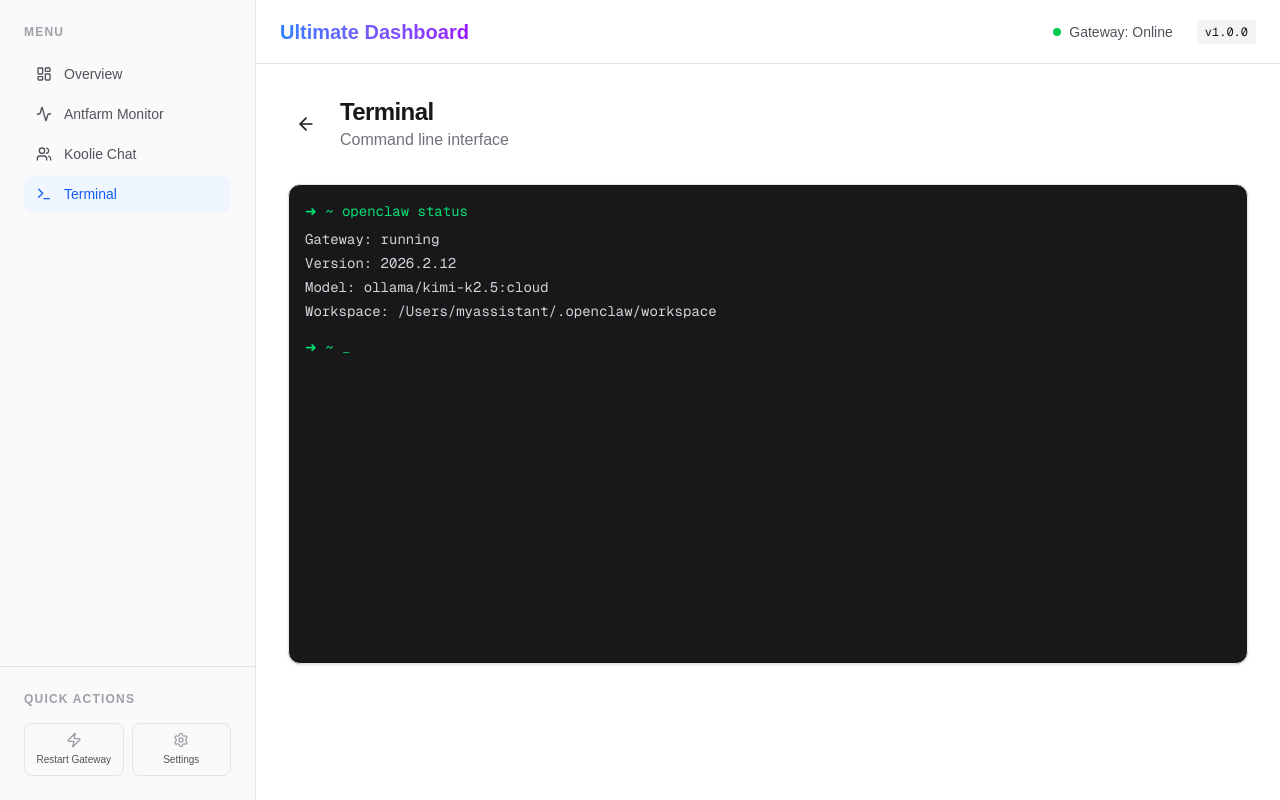
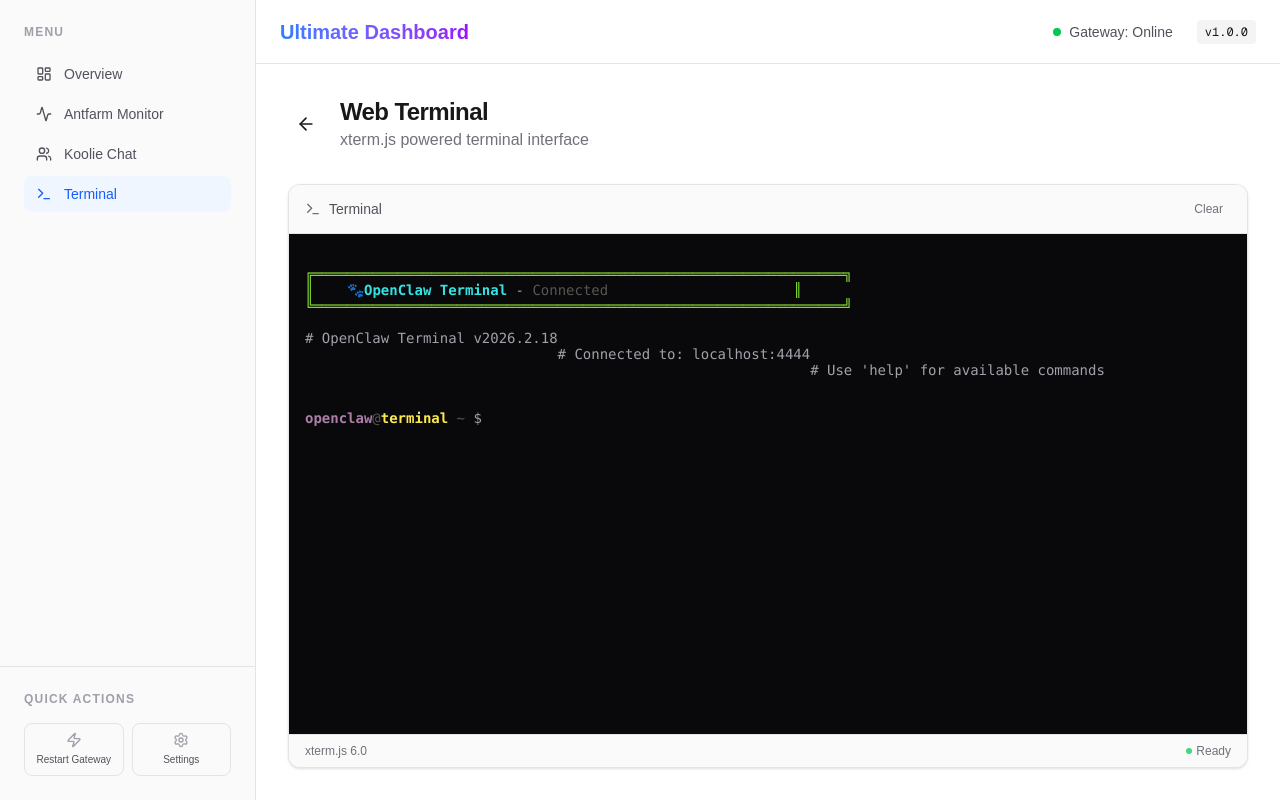
Before and after one commit to MathiasFobi/ultimate-dashboard, a Next.js app: page /terminal in a window 1280 px wide. Built offline with nearby package versions, Linux system fonts and the light colour scheme.

Commit message:
feat: story-08 - Web Terminal - Core Setup with xterm.js

```diff
--- a/app/terminal/page.tsx
+++ b/app/terminal/page.tsx
@@ -1,29 +1,42 @@
-import React from 'react';
-import { Terminal, ArrowLeft } from 'lucide-react';
+'use client';
+
+import React, { useState } from 'react';
+import { Terminal as TerminalIcon, ArrowLeft } from 'lucide-react';
 import Link from 'next/link';
+import TerminalWidget from '@/components/TerminalWidget';
 
 export default function TerminalPage() {
+  const [commandHistory, setCommandHistory] = useState<string[]>([]);
+  const [initialText] = useState(`# OpenClaw Terminal v2026.2.18
+# Connected to: localhost:4444
+# Use 'help' for available commands\r\n`);
+
+  const handleInput = (input: string) => {
+    setCommandHistory((prev) => [...prev, input]);
+    // TODO: Implement shell command execution via OpenClaw exec API
+    console.log('Terminal input:', input);
+  };
+
   return (
-    <div className="space-y-8">
-      <div className="flex items-center gap-4">
+    <div className="h-[calc(100vh-8rem)] flex flex-col">
+      {/* Header */}
+      <div className="flex items-center gap-4 flex-shrink-0">
         <Link href="/" className="p-2 rounded-lg hover:bg-zinc-100 dark:hover:bg-zinc-800 transition-colors">
           <ArrowLeft className="h-5 w-5" />
         </Link>
         <div>
-          <h2 className="text-2xl font-bold tracking-tight">Terminal</h2>
-          <p className="text-zinc-500">Command line interface</p>
+          <h2 className="text-2xl font-bold tracking-tight">Web Terminal</h2>
+          <p className="text-zinc-500">xterm.js powered terminal interface</p>
         </div>
       </div>
 
-      <div className="rounded-xl border border-zinc-200 bg-zinc-900 p-4 shadow-sm font-mono text-sm h-[60vh] overflow-y-auto">
-        <div className="text-green-400 mb-2">➜  ~ openclaw status</div>
-        <div className="text-zinc-300 space-y-1">
-          <p>Gateway: running</p>
-          <p>Version: 2026.2.12</p>
-          <p>Model: ollama/kimi-k2.5:cloud</p>
-          <p>Workspace: /Users/myassistant/.openclaw/workspace</p>
-        </div>
-        <div className="text-green-400 mt-4">➜  ~ <span className="animate-pulse">_</span></div>
+      {/* Terminal Widget */}
+      <div className="mt-8 flex-1 min-h-0">
+        <TerminalWidget
+          initialText={initialText}
+          onInput={handleInput}
+          readOnly={false}
+        />
       </div>
     </div>
   );
--- /dev/null
+++ b/components/TerminalWidget.tsx
@@ -0,0 +1,154 @@
+'use client';
+
+import React, { useEffect, useRef, useCallback } from 'react';
+import { Terminal as XTerm } from '@xterm/xterm';
+import { FitAddon } from '@xterm/addon-fit';
+import { Terminal as TerminalIcon } from 'lucide-react';
+import '@xterm/xterm/css/xterm.css';
+
+interface TerminalWidgetProps {
+  initialText?: string;
+  onInput?: (input: string) => void;
+  readOnly?: boolean;
+}
+
+export default function TerminalWidget({ initialText = '', onInput, readOnly = false }: TerminalWidgetProps = {}) {
+  const terminalRef = useRef<HTMLDivElement>(null);
+  const xtermRef = useRef<XTerm | null>(null);
+  const fitAddonRef = useRef<FitAddon | null>(null);
+  const inputBufferRef = useRef<string>('');
+  const isReadyRef = useRef(false);
+
+  // Initialize terminal
+  useEffect(() => {
+    if (!terminalRef.current) return;
+
+    const term = new XTerm({
+      cursorBlink: true,
+      cursorStyle: 'block',
+      fontSize: 14,
+      fontFamily: 'Menlo, Monaco, "Courier New", monospace',
+      theme: {
+        background: '#09090b',
+        foreground: '#a1a1aa',
+        cursor: '#52525b',
+        selectionForeground: '#09090b',
+        selectionBackground: '#a1a1aa',
+      },
+      allowTransparency: false,
+      scrollback: 1000,
+      rows: 24,
+      cols: 80,
+    });
+
+    const fitAddon = new FitAddon();
+    fitAddonRef.current = fitAddon;
+    term.loadAddon(fitAddon);
+
+    term.open(terminalRef.current);
+
+    // Initial welcome message
+    term.writeln('\r\n\x1b[1;32m╔═══════════════════════════════════════════════════════════════╗\x1b[0m');
+    term.writeln('\x1b[1;32m║\x1b[0m    \x1b[1;36m🐾 OpenClaw Terminal\x1b[0m - \x1b[90mConnected\x1b[0m                      \x1b[1;32m║\x1b[0m');
+    term.writeln('\x1b[1;32m╚═══════════════════════════════════════════════════════════════╝\x1b[0m\r\n');
+
+    if (initialText) {
+      term.writeln(initialText);
+    }
+
+    term.writeln('');
+    term.write('\x1b[1;35mopenclaw\x1b[0m\x1b[90m@\x1b[0m\x1b[1;33mterminal\x1b[0m \x1b[90m~\x1b[0m $ ');
+
+    // Handle input
+    if (!readOnly && onInput) {
+      term.onData((data) => {
+        if (data === '\r') { // Enter key
+          term.writeln('');
+          onInput(inputBufferRef.current);
+          inputBufferRef.current = '';
+          term.write('\x1b[1;35mopenclaw\x1b[0m\x1b[90m@\x1b[0m\x1b[1;33mterminal\x1b[0m \x1b[90m~\x1b[0m $ ');
+        } else if (data === '\x7f') { // Backspace
+          if (inputBufferRef.current.length > 0) {
+            inputBufferRef.current = inputBufferRef.current.slice(0, -1);
+            term.write('\b \b');
+          }
+        } else if (data.charCodeAt(0) >= 32 && data.charCodeAt(0) <= 126) {
+          inputBufferRef.current += data;
+          term.write(data);
+        }
+      });
+    }
+
+    // Fit after delay
+    requestAnimationFrame(() => {
+      try {
+        fitAddon.fit();
+      } catch (e) {
+        console.warn('FitAddon fit error:', e);
+      }
+    });
+
+    xtermRef.current = term;
+    isReadyRef.current = true;
+
+    // Handle resize
+    const handleResize = () => {
+      try {
+        fitAddon.fit();
+      } catch (e) {
+        console.warn('FitAddon resize error:', e);
+      }
+    };
+
+    window.addEventListener('resize', handleResize);
+
+    return () => {
+      window.removeEventListener('resize', handleResize);
+      term.dispose();
+      isReadyRef.current = false;
+    };
+  }, [initialText, onInput, readOnly]);
+
+  // Clear terminal method
+  const clearTerminal = useCallback(() => {
+    if (xtermRef.current) {
+      xtermRef.current.clear();
+    }
+  }, []);
+
+  return (
+    <div className="h-full flex flex-col rounded-xl border border-zinc-200 bg-white shadow-sm dark:border-zinc-800 dark:bg-zinc-900 overflow-hidden">
+      {/* Terminal Header */}
+      <div className="flex items-center justify-between px-4 py-3 border-b border-zinc-200 dark:border-zinc-800 bg-zinc-50 dark:bg-zinc-900/50">
+        <div className="flex items-center gap-2">
+          <TerminalIcon className="h-4 w-4 text-zinc-500 dark:text-zinc-400" />
+          <span className="text-sm font-medium text-zinc-600 dark:text-zinc-400">Terminal</span>
+        </div>
+        <div className="flex items-center gap-2">
+          <button
+            onClick={clearTerminal}
+            className="text-xs px-2 py-1 rounded hover:bg-zinc-200 dark:hover:bg-zinc-800 text-zinc-500 dark:text-zinc-400 transition-colors"
+          >
+            Clear
+          </button>
+        </div>
+      </div>
+
+      {/* Terminal Container */}
+      <div className="flex-1 overflow-hidden relative bg-zinc-950">
+        <div ref={terminalRef} className="absolute inset-0 p-4" />
+      </div>
+
+      {/* Terminal Footer */}
+      <div className="px-4 py-2 border-t border-zinc-200 dark:border-zinc-800 bg-zinc-50 dark:bg-zinc-900/50">
+        <div className="flex items-center justify-between text-xs text-zinc-500 dark:text-zinc-400">
+          <span>xterm.js 6.0</span>
+          <span className="flex items-center gap-1">
+            <span className="h-1.5 w-1.5 rounded-full bg-green-500 animate-pulse" />
+            Ready
+          </span>
+        </div>
+      </div>
+    </div>
+  );
+}
--- a/package.json
+++ b/package.json
@@ -10,10 +10,13 @@
     "lint": "eslint"
   },
   "dependencies": {
+    "@xterm/addon-fit": "^0.11.0",
+    "@xterm/xterm": "^6.0.0",
     "lucide-react": "^0.564.0",
     "next": "16.1.6",
     "react": "19.2.3",
-    "react-dom": "19.2.3"
+    "react-dom": "19.2.3",
+    "xterm": "^5.3.0"
   },
   "devDependencies": {
     "@tailwindcss/postcss": "^4",
```
Also changed, not shown: progress.txt, 2 other files (tests, documents, lock files or other folders).
